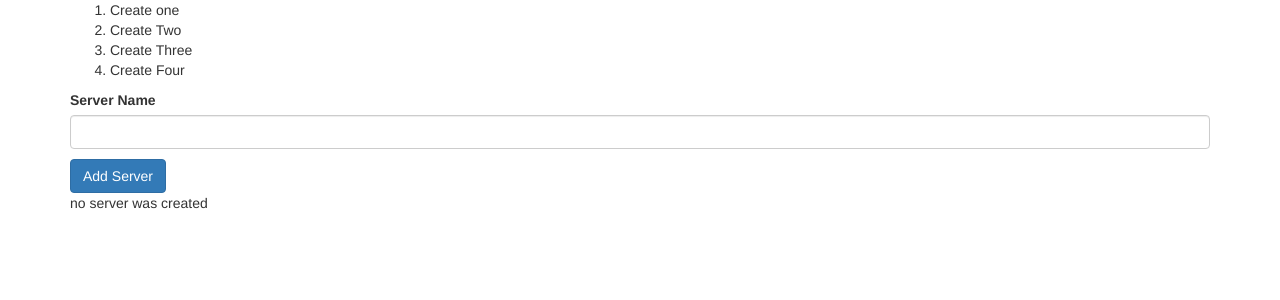
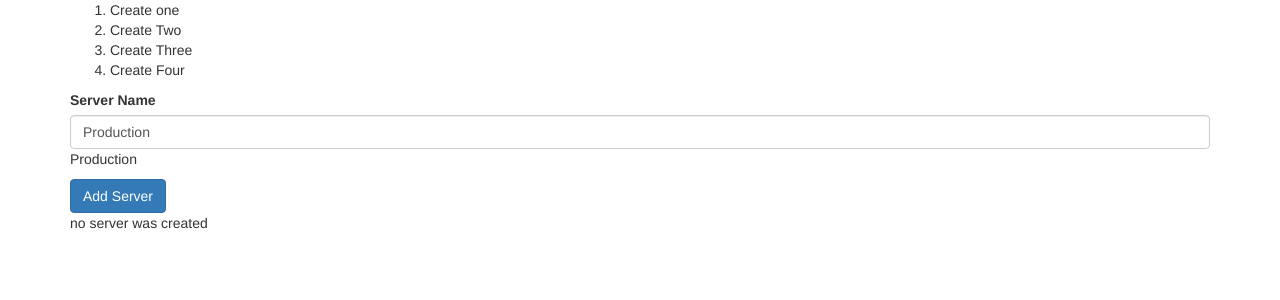
Before and after one commit to touhidulfahim/myngproject, an Angular app: page / in a window 1280 px wide. Shown: the top 300 px of the page. Built offline with nearby package versions, Linux system fonts and the light colour scheme.

Commit message:
two way data binding

```diff
--- a/src/app/servers/servers.component.html
+++ b/src/app/servers/servers.component.html
@@ -1,6 +1,7 @@
 <label>Server Name</label>
 
-<input type="text" class="form-control" (input)="onUpdateServerName($event)"/>
+<!-- <input type="text" class="form-control" (input)="onUpdateServerName($event)"/> -->
+<input type="text" class="form-control" [(ngModel)]="serverName"/>
 <p>{{serverName}}</p>
 <button
 class="btn btn-primary"
--- a/src/app/servers/servers.component.ts
+++ b/src/app/servers/servers.component.ts
@@ -8,7 +8,7 @@
 export class ServersComponent implements OnInit {
 
   serverCreationStatus="no server was created";
-  serverName="";
+  serverName="Production";
 
 
   constructor() { }
@@ -17,7 +17,7 @@
   }
 
   onCreateServer(){
-    this.serverCreationStatus="Server was created";
+    this.serverCreationStatus="Server was created and server name is: "+this.serverName;
   }
   onUpdateServerName(event:any){
     this.serverName=(<HTMLInputElement>event.target).value;
```
